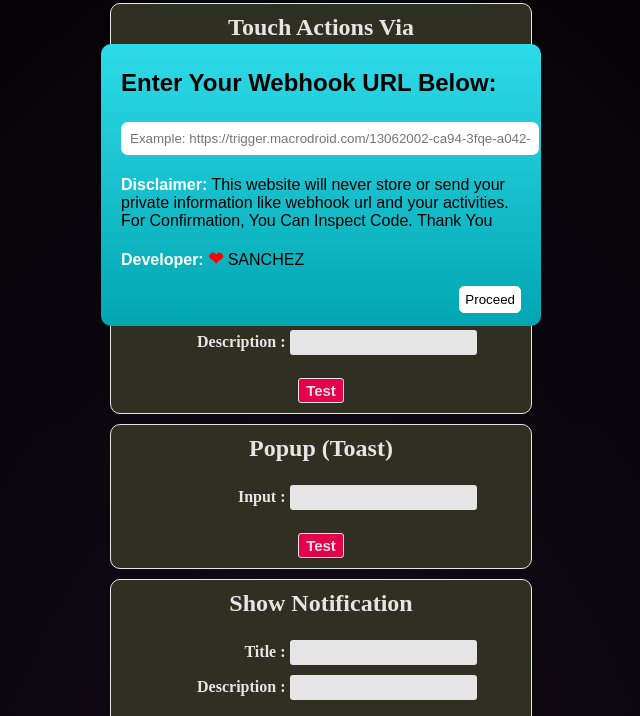
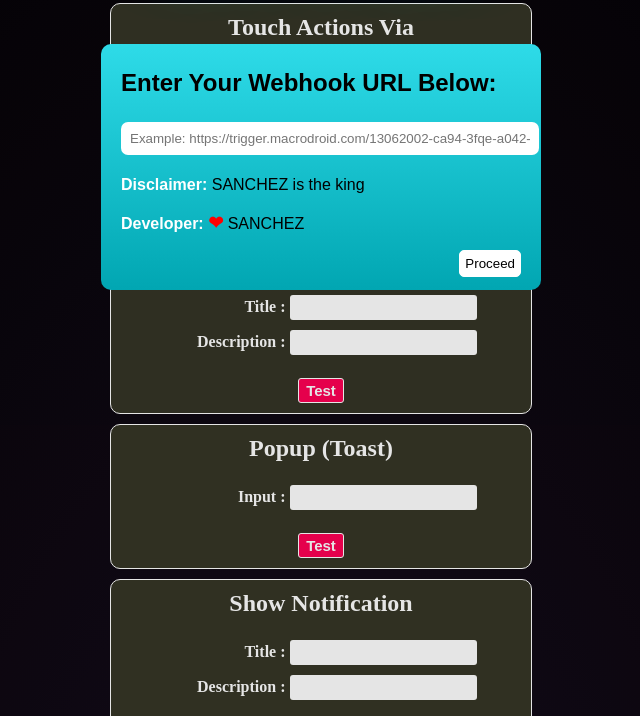
Before and after one commit to 543er/543er.github.io, a plain HTML site: page index.html in a window 1280 px wide. Shown: the part 84-800 px from the top of the page, without its empty margins (319-959 px from the left). Drawn offline with Linux system fonts and the light colour scheme.

Commit message:
Restore index.html content

```diff
--- a/index.html
+++ b/index.html
@@ -162,7 +162,7 @@
       <div>
         <h2>Enter Your Webhook URL Below: </h2>
         <input type="text" id="webhookurl" placeholder="Example: https://trigger.macrodroid.com/13062002-ca94-3fqe-a042-cf22cffe6bwc/enablewebhook">
-        <p><span class="white">Disclaimer:</span> This website will never store or send your private information like webhook url and your activities. For Confirmation, You Can Inspect Code. Thank You<br><br><span class="white">Developer:</span> <span class="heart">&#10084;</span> SANCHEZ</p><span id="warning"></span>
+        <p><span class="white">Disclaimer:</span> SANCHEZ is the king<br><br><span class="white">Developer:</span> <span class="heart">&#10084;</span> SANCHEZ</p><span id="warning"></span>
         <div class="right"><input type="button" id="websaver" value="Proceed"></div>
       </div>
     </div>
```
